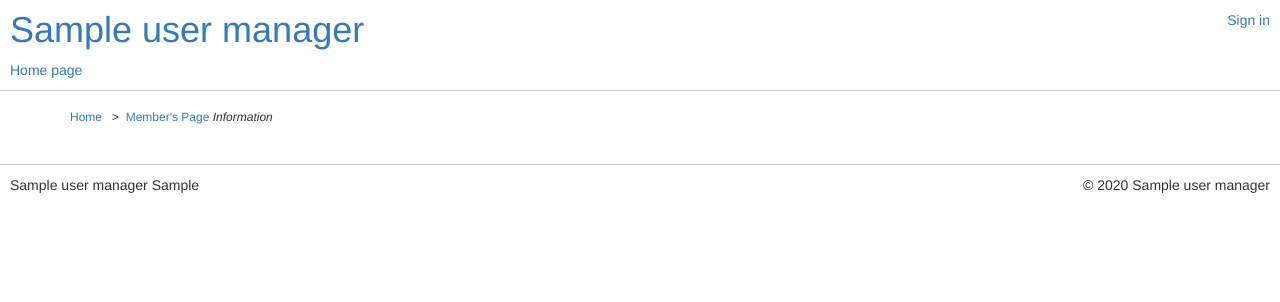
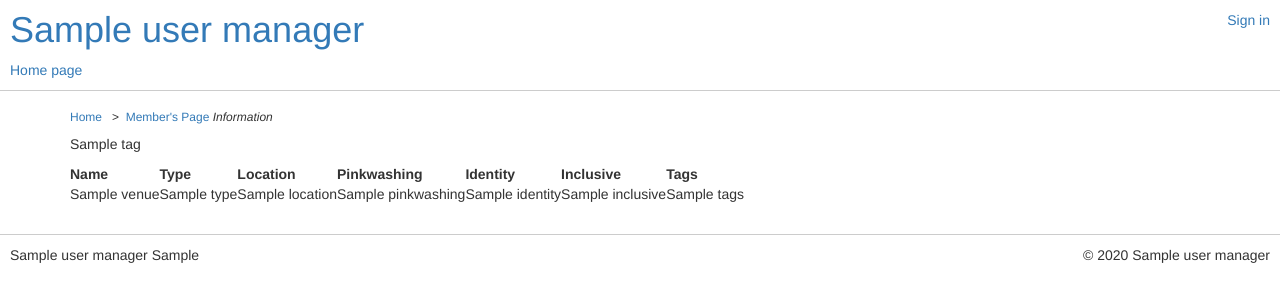
Before and after one commit to NaoiseGaffney/SafeHaven2, a Python web app: template templates/members.html in a window 1280 px wide. Shown: the top 302 px of the page. Run offline with Jinja, Linux system fonts and the light colour scheme; the template is opened without the code that fills it: most values are stand-ins (such as "Sample title", 1, 10 or a date in 2020); some libraries are stand-ins or nearby versions.

Commit message:
Code: Added type field to Venue Class to include a selection of venue types (bar/pb, restaurant, etc).
Template: Added further fields and a for-loop to iterate through the venue tags (will make it easier to work with when creating the create and update functions).

Test: Tested functionality of R in CRUD for the Venue Class = SUCCESS!

This gives us something to work with.

Signed-off-by: Naoise Olof Seán Gaffney <61478687+NaoiseGaffney@users.noreply.github.com>

```diff
--- a/app.py
+++ b/app.py
@@ -79,6 +79,7 @@ class User(db.Document, UserMixin):
 # Delete own venue creation?
 class Venue(db.Document):
     name = db.StringField(default="")
+    type = db.StringField(choices=["Bar/Pub", "Restaurant", "Club", "Theater", "Health", "Gym", "Hotel"])
     location = db.StringField(default="")   # Address or lat/lon?
 
     # Key Identifiers (Ed's list)
--- a/templates/members.html
+++ b/templates/members.html
@@ -10,9 +10,30 @@
         &nbsp; > &nbsp;<a href="{{ url_for('member_page') }}">Member's Page</a>&nbsp;<i
             class="" data-position="" role="" data-tooltip="">Information</i>
     </h6>
-    </div>
-
-
-
+    <table>
+        <tr class="white-text blue darken-4">
+            <th>Name</th>
+            <th>Type</th>
+            <th>Location</th>
+            <th>Pinkwashing</th>
+            <th>Identity</th>
+            <th>Inclusive</th>
+            <th>Tags</th>
+        </tr>
+        {% for venue in venues_list %}
+        <tr class="{{loop.cycle('white','blue-grey lighten-5')}}">
+            <td>{{venue.name}}</td>
+            <td>{{venue.type}}</td>
+            <td>{{venue.location}}</td>
+            <td>{{venue.pinkwashing}}</td>
+            <td>{{venue.identity}}</td>
+            <td>{{venue.inclusive}}</td>
+            <td>{{venue.tags}}</td>
+            {% for number in range(venue.tags|count) %}
+            <p>{{venue.tags[number]}}</p>
+            {% endfor %}
+        </tr>
+        {% endfor %}
+    </table>
 </div>
 {% endblock %}
```
